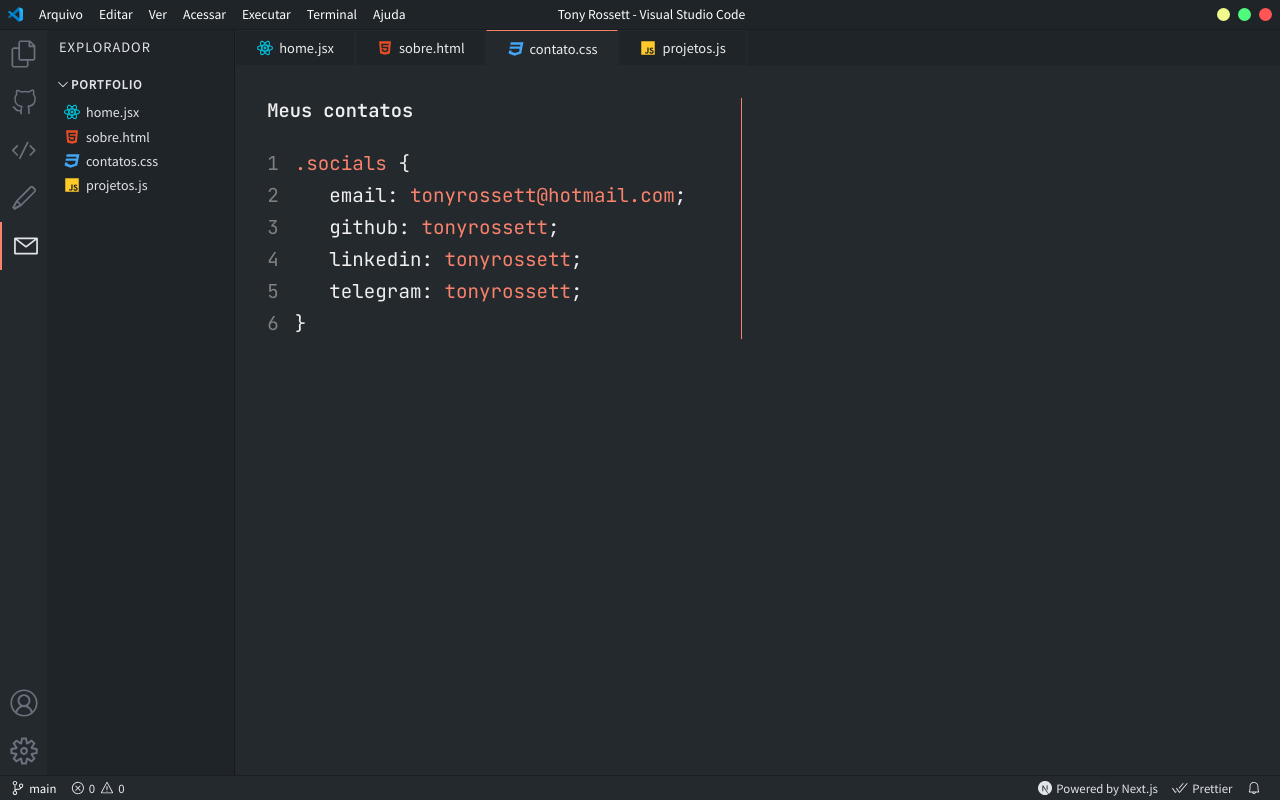
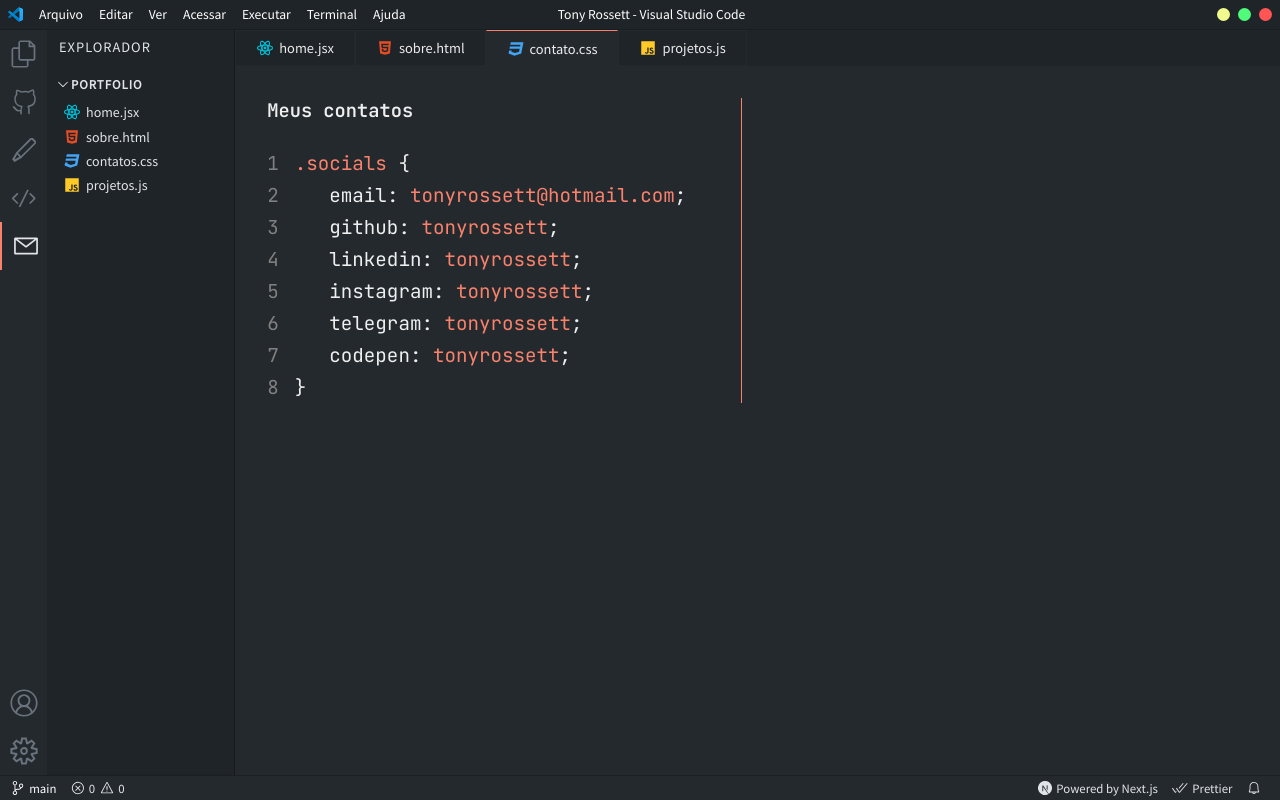
Before and after one commit to tonyrossett/apresentacao, a Next.js app: page /contact in a window 1280 px wide. Built offline with nearby package versions, Linux system fonts and the light colour scheme.

Commit message:
Added Instagram and Codepen

```diff
--- a/components/ContactCode.jsx
+++ b/components/ContactCode.jsx
@@ -21,21 +21,21 @@ const contactItems = [
     link: 'tonyrossett',
     href: 'https://www.linkedin.com/in/tonyrossett/',
   },
-  // {
-  //   social: 'instagram',
-  //   link: 'iamnitinr',
-  //   href: 'https://www.instagram.com/iamnitinr',
-  // },
+  {
+    social: 'instagram',
+    link: 'tonyrossett',
+    href: 'https://www.instagram.com/tonyrossett',
+  },
     {
     social: 'telegram',
     link: 'tonyrossett',
     href: 'https://t.me/tonyrossett',
   },
-  // {
-  //   social: 'codepen',
-  //   link: 'nitinranganath',
-  //   href: 'https://codepen.io/itsnitinr',
-  // },
+  {
+    social: 'codepen',
+    link: 'tonyrossett',
+    href: 'https://codepen.io/tonyrossett',
+  },
   // {
   //   social: 'codesandbox',
   //   link: 'itsnitinr',
--- a/components/Sidebar.jsx
+++ b/components/Sidebar.jsx
@@ -19,13 +19,14 @@ const sidebarTopItems = [
     path: 'https://github.com/tonyrossett',
   },
   {
+    Icon: PencilIcon,
+    path: 'https://codepen.io/tonyrossett',
+  },
+  {
     Icon: CodeIcon,
     path: '#',
   },
-  {
-    Icon: PencilIcon,
-    path: '#',
-  },
+
   {
     Icon: MailIcon,
     path: '/contact',
```
Also changed, not shown: 2 other files (tests, documents, lock files or other folders).
